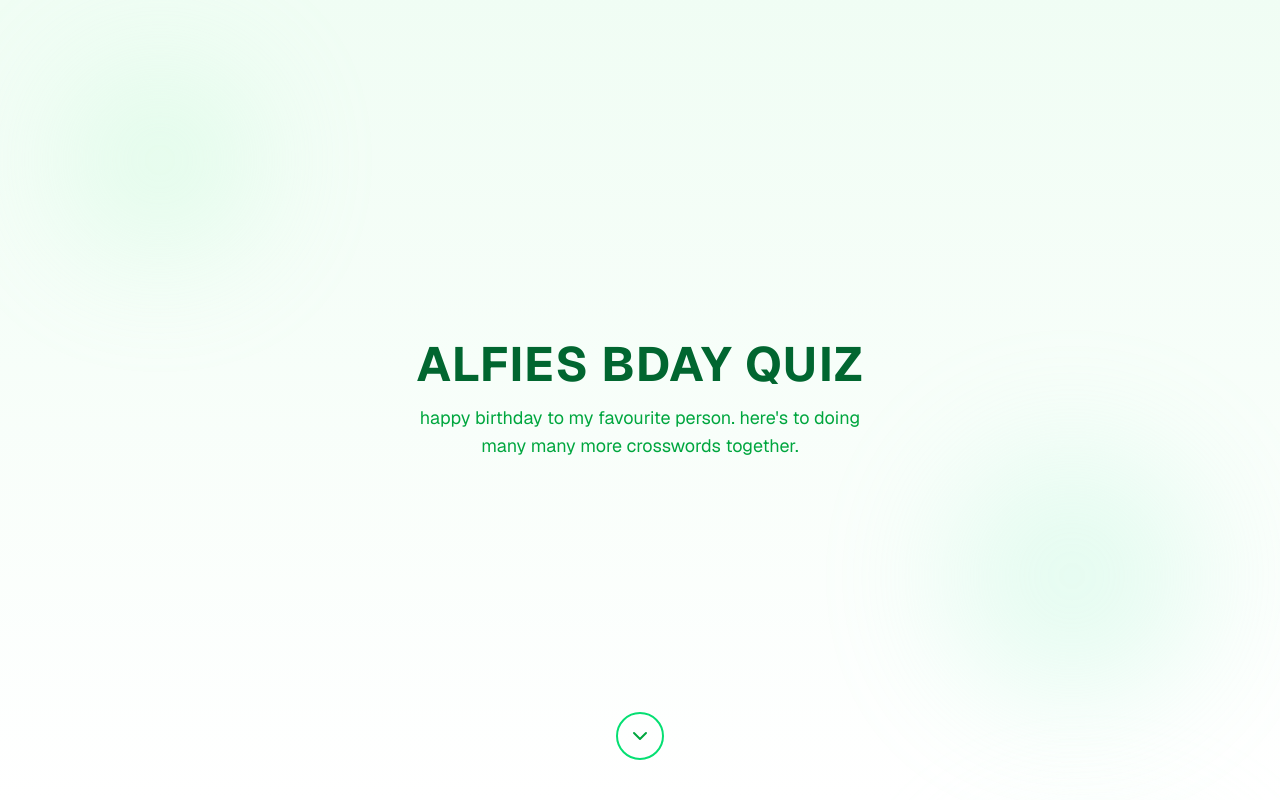
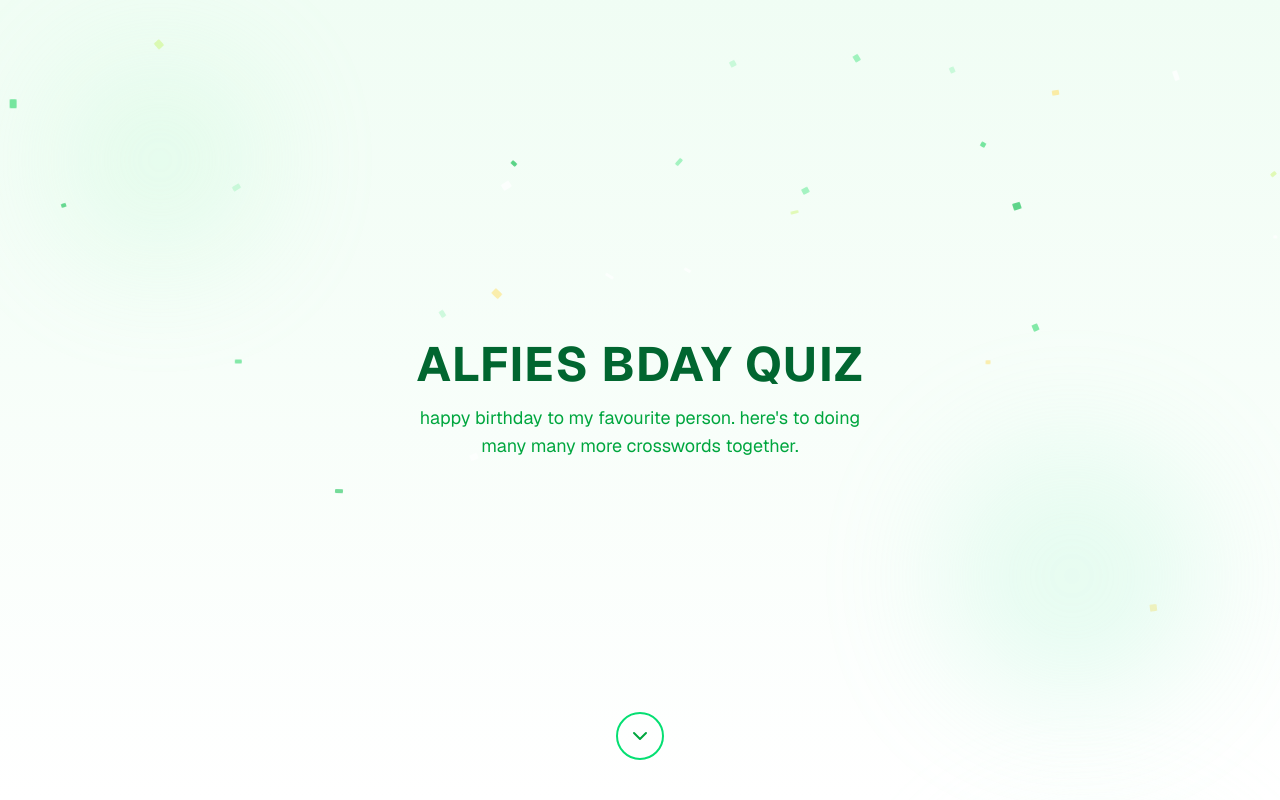
Before and after one commit to faye1011/v0-react-crossword-app, a Next.js app: page / in a window 1280 px wide. Shown: the top 800 px of the page. Built offline with nearby package versions, Linux system fonts and the light colour scheme.

Commit message:
feat: subtle confetti animation on header
Co-Authored-By: Claude Sonnet 4.6 <noreply@anthropic.com>

```diff
--- a/app/globals.css
+++ b/app/globals.css
@@ -89,6 +89,12 @@
   --color-sidebar-ring: var(--sidebar-ring);
 }
 
+@keyframes confetti-fall {
+  0%   { transform: translateY(-16px) rotate(0deg); opacity: 0.8; }
+  80%  { opacity: 0.6; }
+  100% { transform: translateY(105vh) rotate(600deg); opacity: 0; }
+}
+
 @layer base {
   * {
     @apply border-border outline-ring/50;
--- /dev/null
+++ b/components/confetti.tsx
@@ -0,0 +1,58 @@
+"use client";
+
+import { useEffect, useState } from "react";
+
+const COLORS = ["#86efac", "#4ade80", "#22c55e", "#bbf7d0", "#fde68a", "#d9f99d", "#ffffff"];
+const COUNT = 28;
+
+interface Piece {
+  id: number;
+  left: number;
+  delay: number;
+  duration: number;
+  width: number;
+  height: number;
+  color: string;
+  initialRotation: number;
+}
+
+export function Confetti() {
+  const [pieces, setPieces] = useState<Piece[]>([]);
+
+  useEffect(() => {
+    setPieces(
+      Array.from({ length: COUNT }, (_, i) => ({
+        id: i,
+        left: Math.random() * 100,
+        delay: Math.random() * 4,
+        duration: 6 + Math.random() * 5,
+        width: 4 + Math.random() * 6,
+        height: 3 + Math.random() * 4,
+        color: COLORS[Math.floor(Math.random() * COLORS.length)],
+        initialRotation: Math.random() * 360,
+      }))
+    );
+  }, []);
+
+  return (
+    <div className="absolute inset-0 overflow-hidden pointer-events-none">
+      {pieces.map((p) => (
+        <div
+          key={p.id}
+          style={{
+            position: "absolute",
+            left: `${p.left}%`,
+            top: "-12px",
+            width: p.width,
+            height: p.height,
+            backgroundColor: p.color,
+            borderRadius: "1px",
+            opacity: 0,
+            animation: `confetti-fall ${p.duration}s ${p.delay}s ease-in infinite`,
+            transform: `rotate(${p.initialRotation}deg)`,
+          }}
+        />
+      ))}
+    </div>
+  );
+}
--- a/components/crossword-app.tsx
+++ b/components/crossword-app.tsx
@@ -6,6 +6,7 @@ import { CrosswordGrid } from "./crossword-grid";
 import { Button } from "@/components/ui/button";
 import { Textarea } from "@/components/ui/textarea";
 import { ChevronDown } from "lucide-react";
+import { Confetti } from "./confetti";
 import { data } from "../app/content/questions.js";
 
 const sampleData = data;
@@ -54,6 +55,7 @@ export function CrosswordApp() {
     <div className="bg-background">
       {/* Full-page header */}
       <header className="h-screen flex flex-col items-center justify-center relative bg-gradient-to-b from-green-50 to-white overflow-hidden">
+        <Confetti />
         {/* Decorative blobs */}
         <div className="absolute top-16 left-16 w-48 h-48 bg-green-200 rounded-full opacity-30 blur-3xl" />
         <div className="absolute bottom-24 right-20 w-64 h-64 bg-emerald-200 rounded-full opacity-25 blur-3xl" />
```
